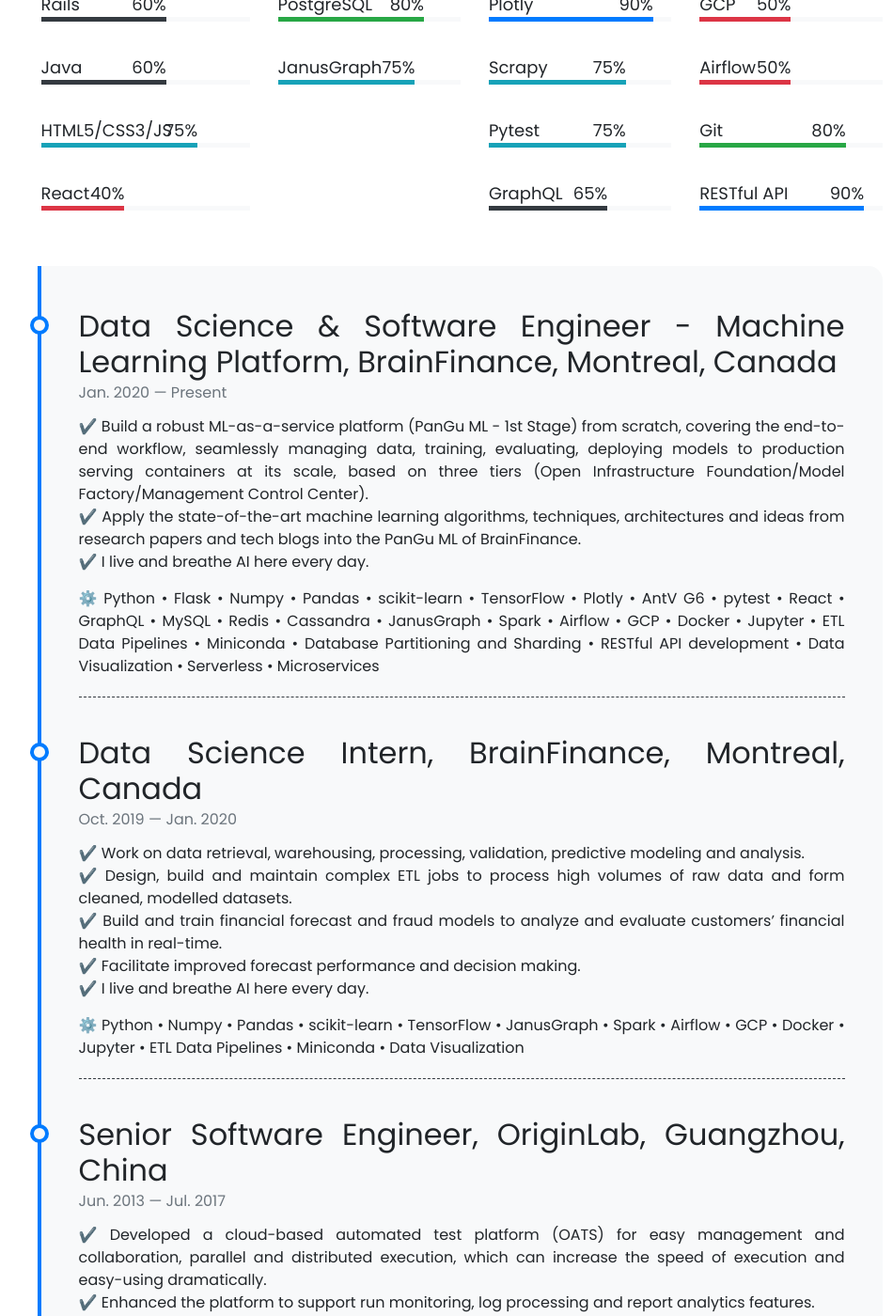
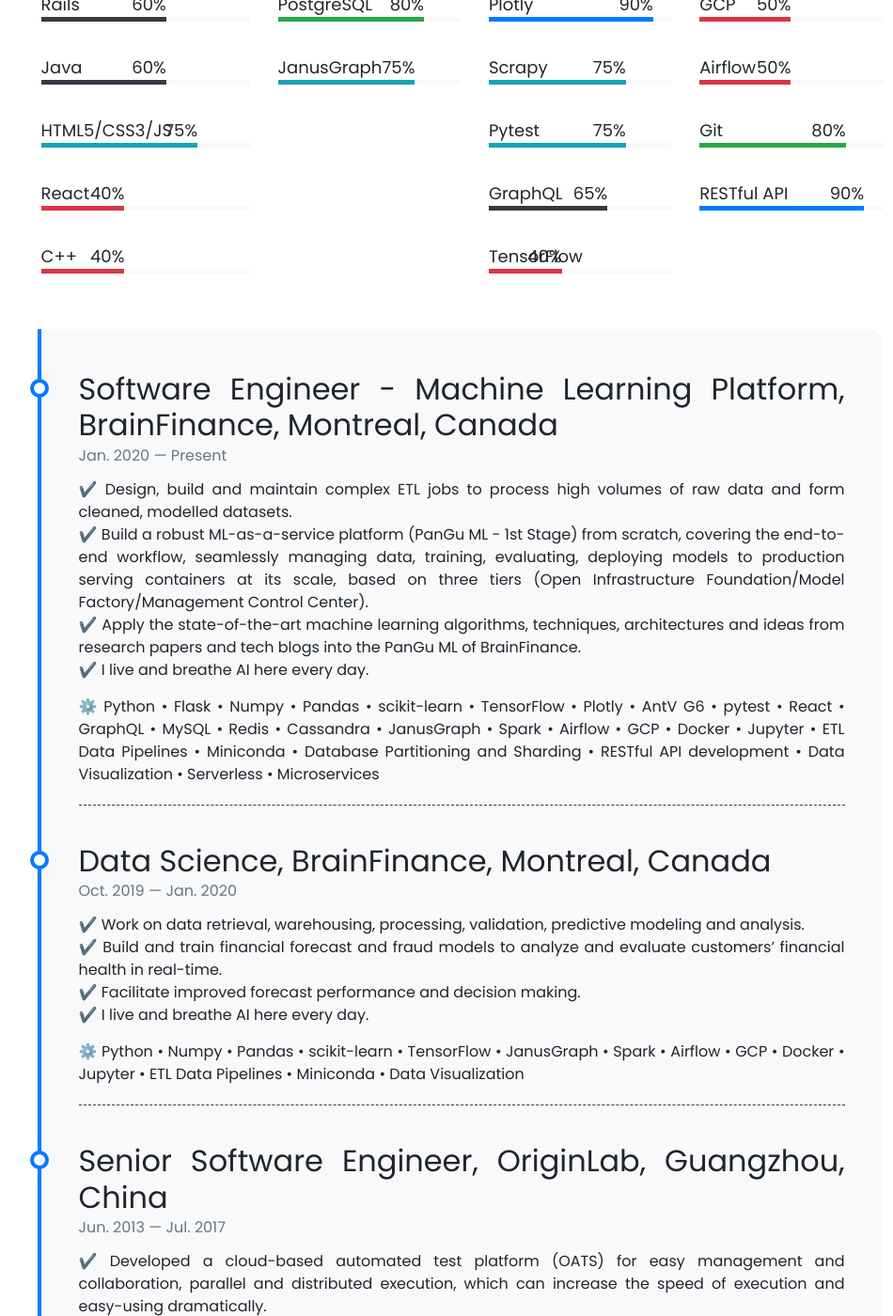
Before and after one commit to Lei-Xu/Lei-Xu.github.io, a Jekyll site: the page built from pages/about.md, in a window 1280 px wide and 1400 px high, scrolled down 723 px. Shown: the whole window at 94% size, without its empty margins (149-1099 px from the left). Built offline with Jekyll 4.4.1, drawn with Linux system fonts in a browser that asks for light colours; nearby versions of some CDN libraries; emoji names are drawn with the system emoji font.

Commit message:
Update info

```diff
--- a/_data/programming.yml
+++ b/_data/programming.yml
@@ -25,3 +25,7 @@
 - name: React
   percentage: 40
   color: danger
+
+- name: C++
+  percentage: 40
+  color: danger
--- a/_data/timeline.yml
+++ b/_data/timeline.yml
@@ -1,18 +1,18 @@
-- title: Data Science & Software Engineer - Machine Learning Platform, BrainFinance, Montreal, Canada
+- title: Software Engineer - Machine Learning Platform, BrainFinance, Montreal, Canada
   from: Jan. 2020
   to: Present
   description:
+    - Design, build and maintain complex ETL jobs to process high volumes of raw data and form cleaned, modelled datasets.
     - Build a robust ML-as-a-service platform (PanGu ML - 1st Stage) from scratch, covering the end-to-end workflow, seamlessly managing data, training, evaluating, deploying models to production serving containers at its scale, based on three tiers (Open Infrastructure Foundation/Model Factory/Management Control Center).
     - Apply the state-of-the-art machine learning algorithms, techniques, architectures and ideas from research papers and tech blogs into the PanGu ML of BrainFinance.
     - I live and breathe AI here every day.
     - Python • Flask • Numpy • Pandas • scikit-learn • TensorFlow • Plotly • AntV G6 • pytest • React • GraphQL • MySQL • Redis • Cassandra • JanusGraph • Spark • Airflow • GCP • Docker • Jupyter • ETL Data Pipelines • Miniconda • Database Partitioning and Sharding • RESTful API development • Data Visualization • Serverless • Microservices
 
-- title: Data Science Intern, BrainFinance, Montreal, Canada
+- title: Data Science, BrainFinance, Montreal, Canada
   from: Oct. 2019
   to: Jan. 2020
   description:
     - Work on data retrieval, warehousing, processing, validation, predictive modeling and analysis.
-    - Design, build and maintain complex ETL jobs to process high volumes of raw data and form cleaned, modelled datasets.
     - Build and train financial forecast and fraud models to analyze and evaluate customers’ financial health in real-time.
     - Facilitate improved forecast performance and decision making.
     - I live and breathe AI here every day.
--- a/_data/tools.yml
+++ b/_data/tools.yml
@@ -25,3 +25,7 @@
 - name: GraphQL
   percentage: 65
   color: dark
+
+- name: TensorFlow
+  percentage: 40
+  color: danger
```
